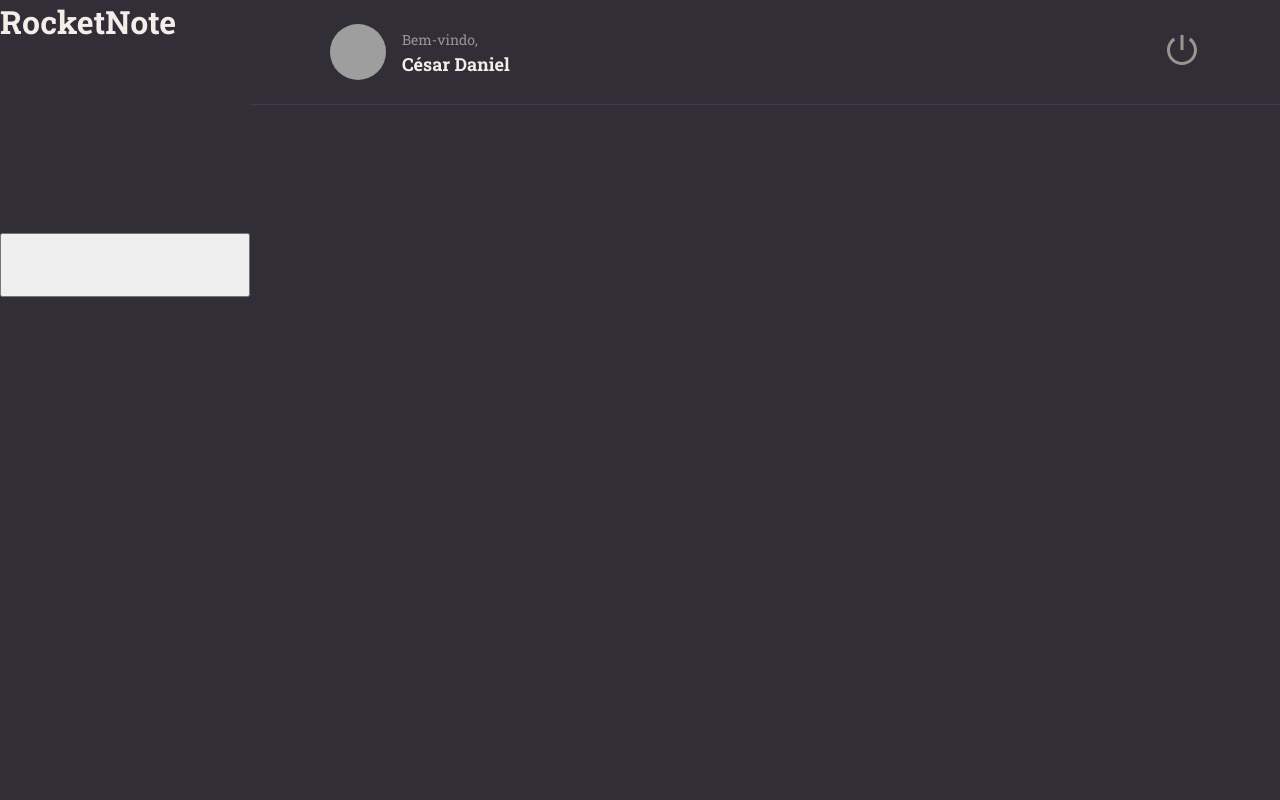
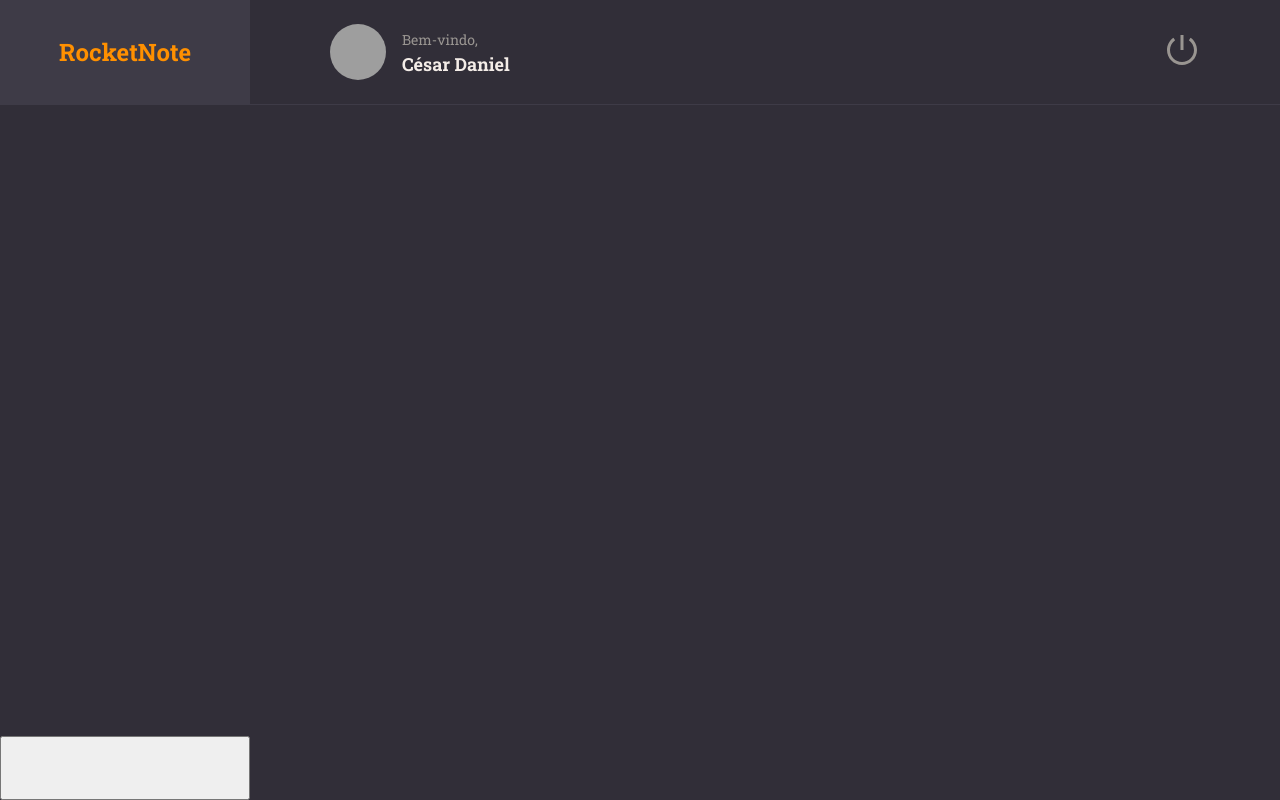
Before and after one commit to cesarDanielRodrigues/explorer-introducaoReact, a React (Vite) app in the folder rocketnotes/: page / in a window 1280 px wide. Built offline with nearby package versions, Linux system fonts and the light colour scheme; grey boxes are pictures that could not be loaded.

Commit message:
Logotipo

```diff
--- a/rocketnotes/src/pages/Home/styles.js
+++ b/rocketnotes/src/pages/Home/styles.js
@@ -2,19 +2,33 @@
 
 export const Container = styled.div`
   width: 100%;
+  height: 100vh;
   display: grid;
   grid-template-areas:
     "brand header"
     "menu search"
     "menu content"
     "newNote content";
-    grid-template-columns: 250px auto;
-    grid-template-rows: 105px 128px auto 64px;
+  grid-template-columns: 250px auto;
+  grid-template-rows: 105px 128px auto 64px;
 
+  background-color: ${({ theme }) => theme.COLORS.BACKGROUND_800};
 `
 export const Brand = styled.div`
   grid-area: brand;
-`
+
+  display: flex;
+  align-items: center;
+  justify-content: center;
+
+  border-bottom: 1px solid ${({ theme }) => theme.COLORS.BACKGROUND_700};
+  background-color: ${({ theme }) => theme.COLORS.BACKGROUND_700};
+
+  >h1{
+    font-size: 24px;
+    color: ${({ theme }) => theme.COLORS.ORANGE};
+  }
+  `
 export const Menu = styled.ul`
   grid-area: menu;
 `
```
